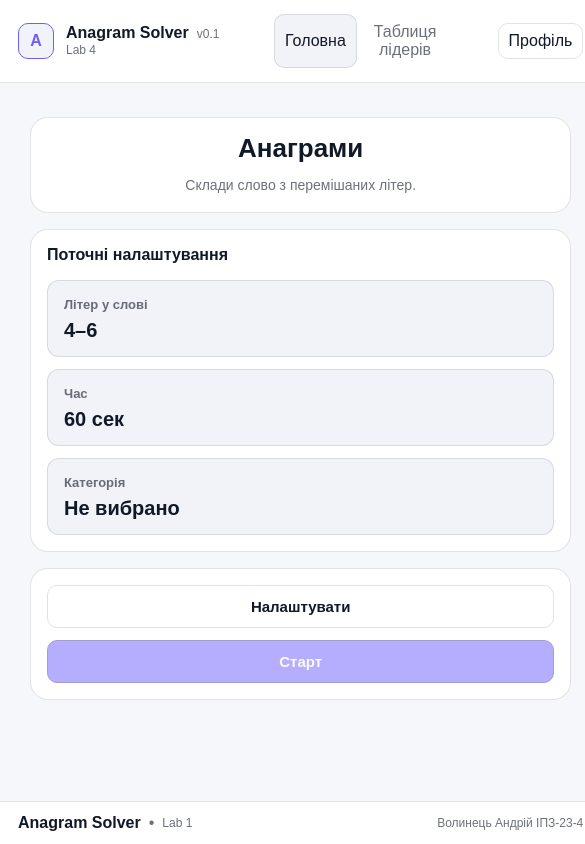
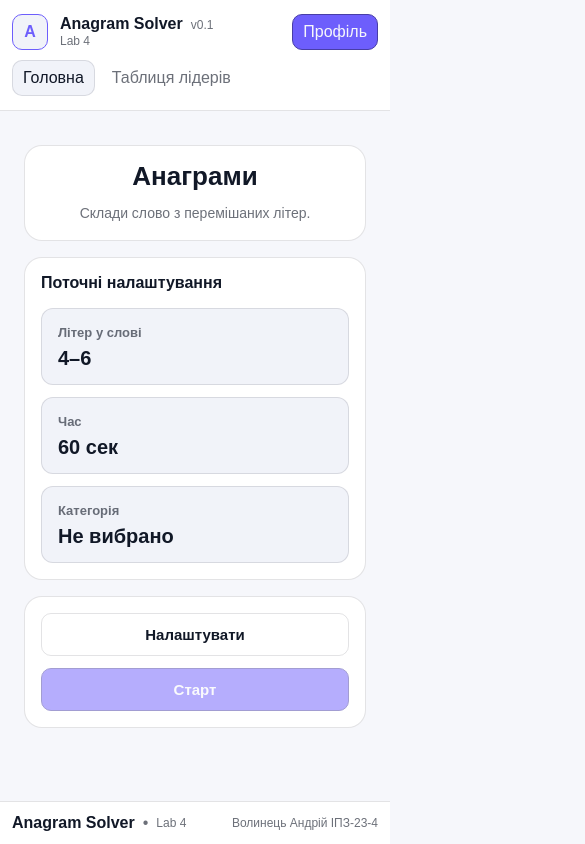
Before and after one commit to ipz234vas/anagram-solver, a React (Vite) app: page / in a window 390 px wide. Shown: the whole page, 585 px wide, since content can reach past the window. Built offline with nearby package versions, Linux system fonts and the light colour scheme; no server answers.

Commit message:
feat: sync AppLayout and routes

```diff
--- a/src/app/App.jsx
+++ b/src/app/App.jsx
@@ -1,13 +1,10 @@
-import {AppLayout} from "@app/layout/AppLayout.jsx";
+import { BrowserRouter } from "react-router-dom";
 import AppRouter from "@app/routes/AppRouter.jsx";
-import {BrowserRouter} from "react-router"
 
 function App() {
     return (
         <BrowserRouter>
-            <AppLayout title="Anagram Solver" subtitle="Lab 4">
-                <AppRouter/>
-            </AppLayout>
+            <AppRouter />
         </BrowserRouter>
     );
 }
--- a/src/app/layout/AppLayout.jsx
+++ b/src/app/layout/AppLayout.jsx
@@ -1,6 +1,8 @@
+import {Outlet} from "react-router";
 import styles from "@app/layout/AppLayout.module.css";
+import {NavigationLink} from "@app/layout/NavigationLink.jsx";
 
-export function AppLayout({ title, subtitle, children }) {
+export function AppLayout({title, subtitle, navLinks = [], profileLink}) {
     return (
         <div className={styles.root}>
             <header className={styles.header}>
@@ -9,6 +11,7 @@ export function AppLayout({ title, subtitle, children }) {
                         <div className={styles.logo} aria-hidden>
                             A
                         </div>
+
                         <div className={styles.brandText}>
                             <div className={styles.titleRow}>
                                 <div className={styles.title}>{title}</div>
@@ -19,24 +22,27 @@ export function AppLayout({ title, subtitle, children }) {
                     </div>
 
                     <nav className={styles.nav} aria-label="Primary navigation">
-                        <button className={`${styles.navItem} ${styles.navActive}`} type="button">
-                            Головна
-                        </button>
-                        <button className={styles.navItem} type="button">
-                            Таблиця лідерів
-                        </button>
+                        {navLinks.map((l) => (
+                            <NavigationLink key={l.to} to={l.to} end={l.end}>
+                                {l.label}
+                            </NavigationLink>
+                        ))}
                     </nav>
 
                     <div className={styles.actions}>
-                        <button className={styles.linkBtn} type="button">
-                            Профіль
-                        </button>
+                        {profileLink ? (
+                            <NavigationLink to={profileLink.to} className={styles.profileCta}>
+                                {profileLink.label}
+                            </NavigationLink>
+                        ) : null}
                     </div>
                 </div>
             </header>
 
             <main className={styles.main}>
-                <div className={styles.container}>{children}</div>
+                <div className={styles.container}>
+                    <Outlet/>
+                </div>
             </main>
 
             <footer className={styles.footer}>
@@ -44,7 +50,7 @@ export function AppLayout({ title, subtitle, children }) {
                     <div className={styles.footerLeft}>
                         <span className={styles.footerTitle}>Anagram Solver</span>
                         <span className={styles.footerSep} aria-hidden>•</span>
-                        <span className={styles.footerText}>Lab 1</span>
+                        <span className={styles.footerText}>Lab 4</span>
                     </div>
 
                     <div className={styles.footerRight}>
--- a/src/app/layout/AppLayout.module.css
+++ b/src/app/layout/AppLayout.module.css
@@ -12,19 +12,21 @@
 }
 
 .headerInner {
-    max-width: 1100px;
+    width: min(1100px, 100%);
     margin: 0 auto;
-    padding: 14px 18px;
+    padding: 14px clamp(12px, 3vw, 18px);
     display: flex;
     align-items: center;
     gap: 16px;
+    flex-wrap: wrap;
 }
 
 .brand {
     display: flex;
     align-items: center;
     gap: 12px;
-    min-width: 240px;
+    min-width: 0;
+    flex: 0 1 auto;
 }
 
 .logo {
@@ -37,11 +39,13 @@
     color: var(--accent-500);
     border: 1px solid var(--accent-500);
     background: var(--surface2-500);
+    flex: 0 0 auto;
 }
 
 .brandText {
     display: grid;
     gap: 2px;
+    min-width: 0;
 }
 
 .titleRow {
@@ -54,6 +58,9 @@
     font-size: 16px;
     font-weight: 800;
     line-height: 1;
+    white-space: nowrap;
+    overflow: hidden;
+    text-overflow: ellipsis;
 }
 
 .version {
@@ -64,13 +71,23 @@
 .subtitle {
     font-size: 12px;
     color: var(--muted-500);
+    white-space: nowrap;
+    overflow: hidden;
+    text-overflow: ellipsis;
 }
 
 .nav {
     display: flex;
     gap: 6px;
-    flex: 1;
+    flex: 1 1 320px;
     justify-content: center;
+
+    overflow-x: auto;
+    -webkit-overflow-scrolling: touch;
+    scrollbar-width: none;
+}
+.nav::-webkit-scrollbar {
+    display: none;
 }
 
 .navItem {
@@ -82,6 +99,10 @@
     border-radius: 10px;
     cursor: pointer;
     transition: background 120ms ease, border-color 120ms ease, color 120ms ease;
+    text-decoration: none;
+    display: inline-flex;
+    align-items: center;
+    white-space: nowrap;
 }
 
 .navItem:hover {
@@ -99,31 +120,27 @@
 .actions {
     display: flex;
     justify-content: flex-end;
-    min-width: 120px;
+    flex: 0 0 auto;
 }
 
-.linkBtn {
-    appearance: none;
-    background: transparent;
-    border: 1px solid var(--border-500);
-    color: var(--neutral-500);
-    padding: 8px 10px;
-    border-radius: 10px;
-    cursor: pointer;
+.profileCta {
+    background: var(--accent-500);
+    color: var(--background-500);
+    border-color: var(--accent-800);
 }
-
-.linkBtn:hover {
-    background: var(--surface2-500);
+.profileCta:hover {
+    background: var(--accent-600);
+    border-color: var(--accent-900);
+    color: var(--background-500);
 }
 
 .main {
-    padding: 22px 18px;
+    padding: 22px clamp(12px, 3vw, 18px);
 }
 
 .container {
-    max-width: 1100px;
+    width: min(1100px, 100%);
     margin: 0 auto;
-    width: 100%;
 }
 
 .footer {
@@ -132,9 +149,9 @@
 }
 
 .footerInner {
-    max-width: 1100px;
+    width: min(1100px, 100%);
     margin: 0 auto;
-    padding: 12px 18px;
+    padding: 12px clamp(12px, 3vw, 18px);
     display: flex;
     justify-content: space-between;
     gap: 12px;
@@ -161,3 +178,20 @@
 .footerSep {
     color: var(--muted-500);
 }
+
+@media (max-width: 720px) {
+    .headerInner {
+        gap: 10px;
+    }
+
+    .nav {
+        order: 3;
+        flex: 1 1 100%;
+        justify-content: flex-start;
+    }
+
+    .actions {
+        order: 2;
+        margin-left: auto;
+    }
+}
--- /dev/null
+++ b/src/app/layout/NavigationLink.jsx
@@ -0,0 +1,17 @@
+import { cn } from "@shared/lib/cn.js";
+import styles from "./AppLayout.module.css";
+import {NavLink} from "react-router";
+
+export function NavigationLink({ to, end, className, children }) {
+    return (
+        <NavLink
+            to={to}
+            end={end}
+            className={({ isActive }) =>
+                cn(styles.navItem, isActive && styles.navActive, className)
+            }
+        >
+            {children}
+        </NavLink>
+    );
+}
--- a/src/app/routes/AppRouter.jsx
+++ b/src/app/routes/AppRouter.jsx
@@ -1,20 +1,40 @@
+import {Routes, Route} from "react-router";
 import {routes} from "@shared/config/routes.js";
+import {AppLayout} from "@app/layout/AppLayout.jsx";
 import {StartPage} from "@pages/start-page/StartPage.jsx";
 import {GamePage} from "@pages/game-page/GamePage.jsx";
 import {ResultPage} from "@pages/result-page/ResultPage.jsx";
-import {Routes, Route} from "react-router";
+
+const navLinks = [
+    {to: routes.startPath, label: "Головна", end: true},
+    {to: routes.leaderboardPath, label: "Таблиця лідерів"},
+];
 
 const AppRouter = () => {
     return (
         <Routes>
-            <Route path={routes.startPath} element={<StartPage/>}/>
-            <Route path={routes.gamePath} element={<GamePage/>}/>
-            <Route path={routes.resultsPath} element={<ResultPage/>}/>
-            <Route path={routes.userPath} element={<></>}/>
-            <Route path={routes.leaderboardPath} element={<></>}/>
-            <Route path={"*"} element={<></>}/>
+            <Route
+                element={
+                    <AppLayout
+                        title="Anagram Solver"
+                        subtitle="Lab 4"
+                        navLinks={navLinks}
+                        profileLink={{to: routes.buildUserPath(1), label: "Профіль"}}
+                    />
+                }
+            >
+                <Route path={routes.startPath} element={<StartPage/>}/>
+
+                <Route path={routes.gamePath} element={<GamePage/>}/>
+                <Route path={routes.resultsPath} element={<ResultPage/>}/>
+
+                <Route path={routes.userPath} element={<div>TODO: Profile</div>}/>
+                <Route path={routes.leaderboardPath} element={<div>TODO: Leaderboard</div>}/>
+
+                <Route path="*" element={<div>TODO: Not Found</div>}/>
+            </Route>
         </Routes>
-    )
-}
+    );
+};
 
 export default AppRouter;
```
